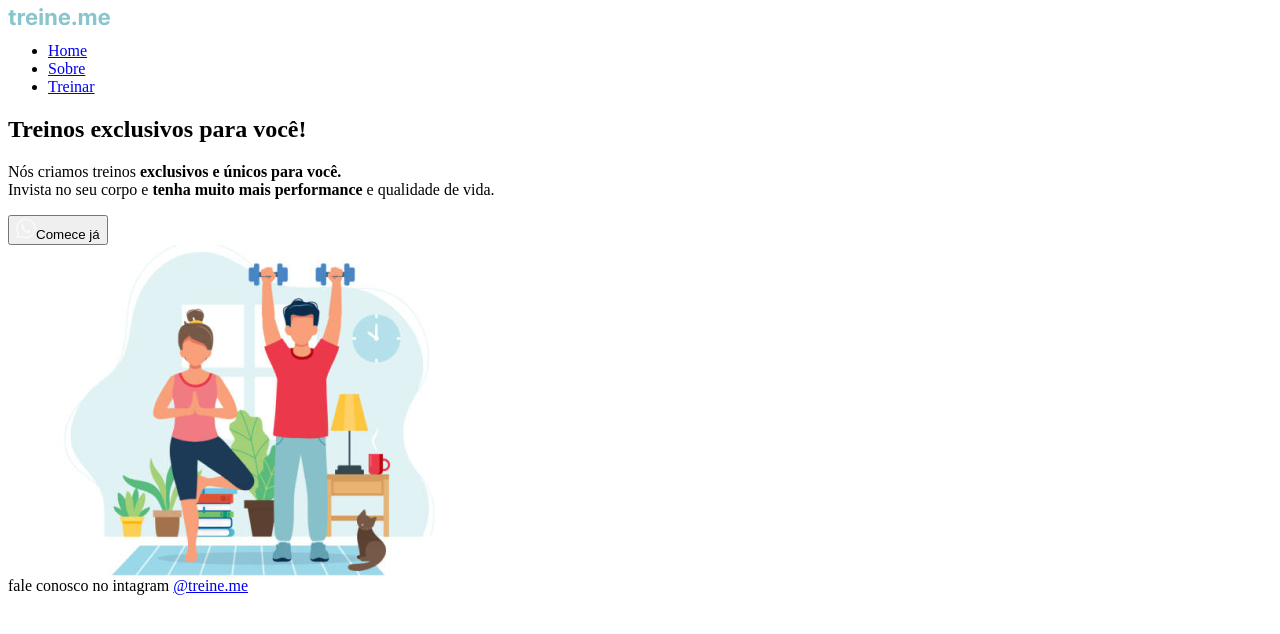
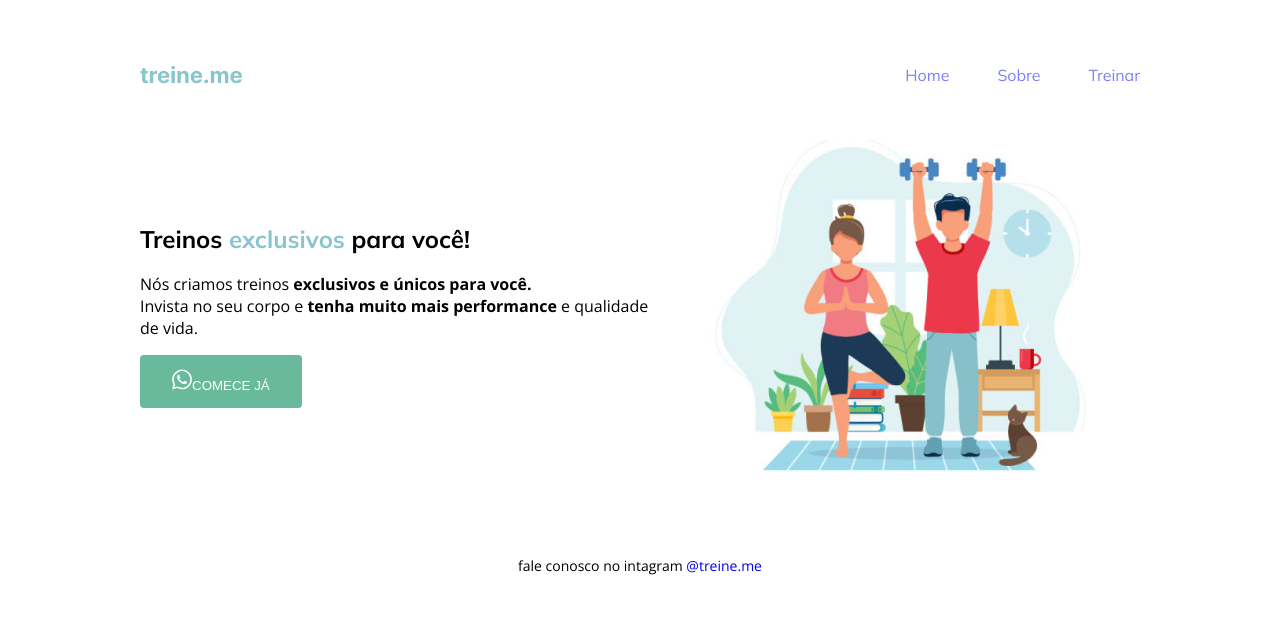
Before and after one commit to leovmartinss/aula-3, a plain HTML site: page index.html in a window 1280 px wide. Drawn offline with nearby package versions, Linux system fonts and the light colour scheme.

Commit message:
atualização projeto 2

```diff
--- a/index.html
+++ b/index.html
@@ -4,12 +4,21 @@
     <meta charset="UTF-8">
     <meta name="viewport" content="width=device-width, initial-scale=1.0">
     <title>Projeto 2</title>
+    <link rel="preconnect" href="https://fonts.googleapis.com">
+    <link rel="preconnect" href="https://fonts.gstatic.com" crossorigin>
+    <link
+        href="https://fonts.googleapis.com/css2?family=Mulish:ital,wght@0,200..1000;1,200..1000&family=Open+Sans:ital,wght@0,300..800;1,300..800&display=swap"
+        rel="stylesheet">
+    <link rel="stylesheet" href="style.css">
 </head>
 
 <body>
     <div class="page">
         <nav>
-            <img src="image/treine.me.svg" alt="treine logo da pagina">
+            <a id="logo" href="#">
+                <img src="image/treine.me.svg" alt="Logo da página">
+            </a>
+
             <ul>
                 <li><a href="#">Home</a></li>
                 <li><a href="#">Sobre</a></li>
--- /dev/null
+++ b/style.css
@@ -0,0 +1,71 @@
+body {
+    margin: 0;
+    font-family: 'Open Sans', sans-serif;
+    background: linear-gradient(180deg, rgba(227, 255, 248, 0) 82.08%, rgba(227, 255, 248, 0.38) 100%);
+}
+
+.page {
+    margin: 0 auto;
+    padding-top: 65px;
+    width: 1000px;
+}
+nav {
+    display: flex;
+    justify-content: space-between; /*Distancia igual entre os itens*/
+    align-items: center;
+    margin-bottom: 55px;
+}
+ul{
+    display: flex;
+    gap: 48px; /*Distancia igual entre os itens (sem bordas)*/
+    list-style-type: none; /*Não mostrar os ponstos da lista*/
+
+    margin: 0;
+    padding: 0;
+}
+a{
+    text-decoration: none;
+}
+main
+{
+    display: flex;
+    align-items: center; /*mesmo alinhamento*/
+    justify-content: space-between; /*Um para cada lado*/
+}
+button
+{
+    color: white;
+    text-transform: uppercase; /*Maisculo*/
+    align-content: center;
+    border: 0;
+    padding: 14px 32px 15px;
+    gap: 10px;
+    background: #69B99D;
+    border-radius: 4px;
+    cursor: pointer;
+}
+button:hover{
+    background: #0c6e4c; /*muda a cor do ponto em que você passa o mouse*/
+}
+footer
+{
+    font-size: 14px;
+    line-height: 28px;
+    text-align: center;
+    margin-top: 80px;
+}
+h1, ul
+{
+   font-family: "Mulish", sans-serif;
+}
+ul li a:hover {
+    font-weight: bold;
+    opacity: 1;
+}
+ul li a {
+    opacity: 0.5;
+}
+
+span{
+    color: #89c5cc;
+}
```
